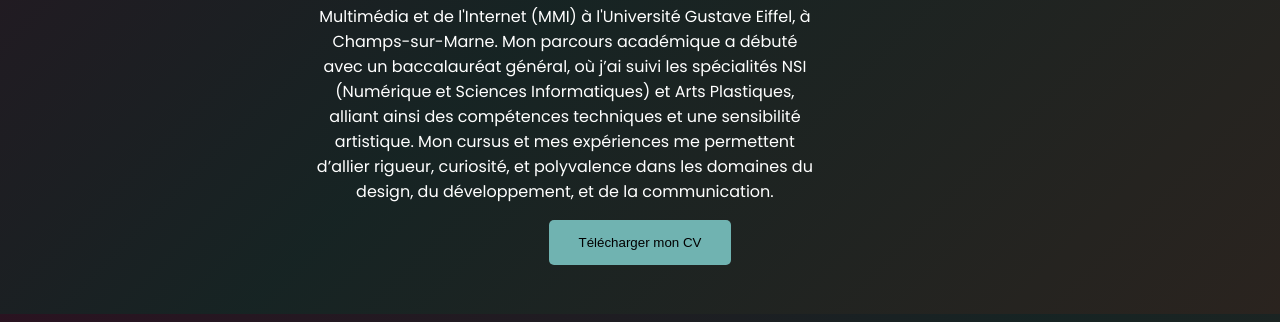
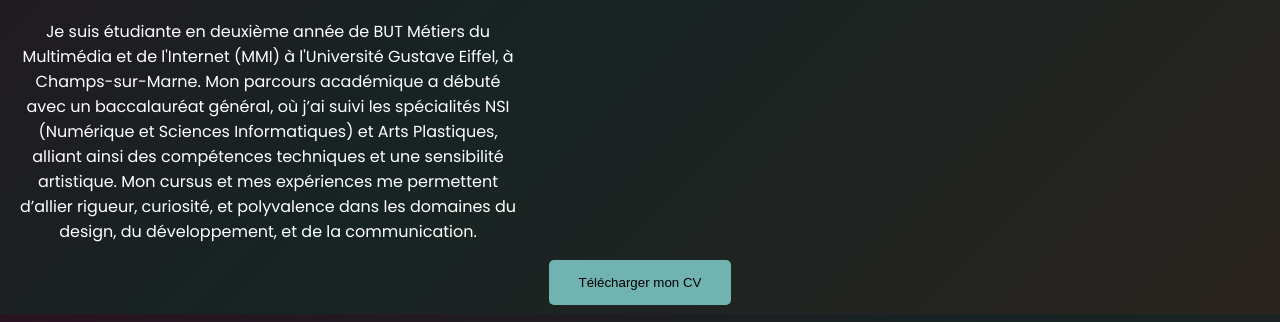
Before and after one commit to inesderrix/portfolio, a plain HTML site: page index.html in a window 1280 px wide. Shown: the part 486-808 px from the top of the page. Drawn offline with nearby package versions, Linux system fonts and the light colour scheme; a web font is replaced by a local one.

Commit message:
Update style.css

```diff
--- a/style.css
+++ b/style.css
@@ -102,7 +102,7 @@ section {
 
 }
 
-.section1{
+.section1  .section-aimant{
     display: flex;
     justify-content: center;
     flex-wrap: wrap ;
```
